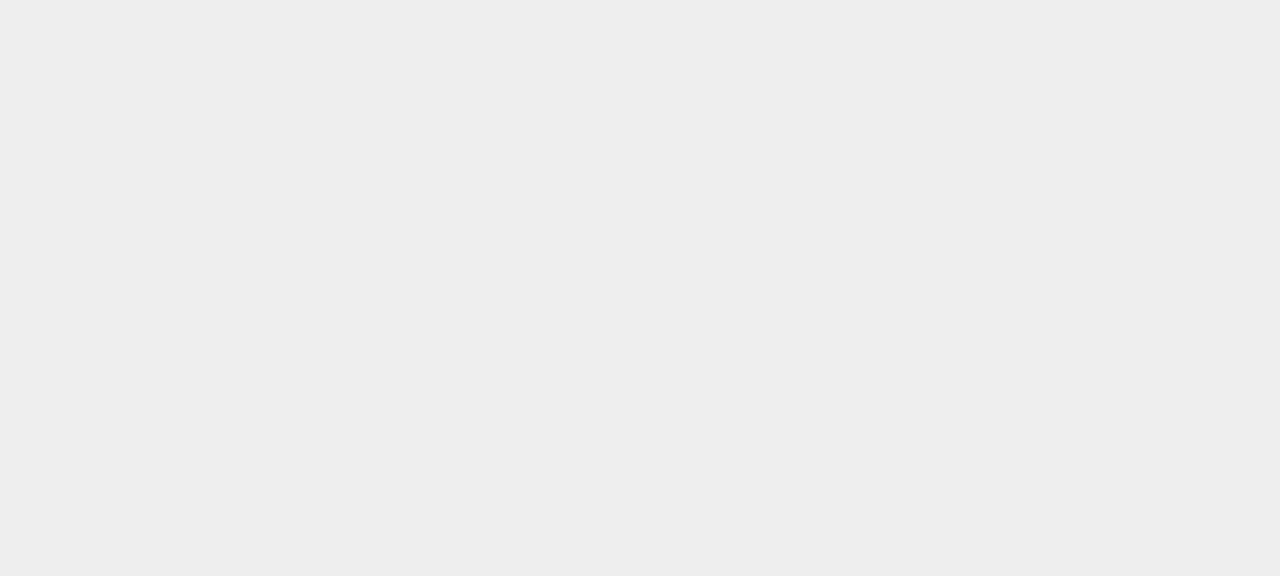
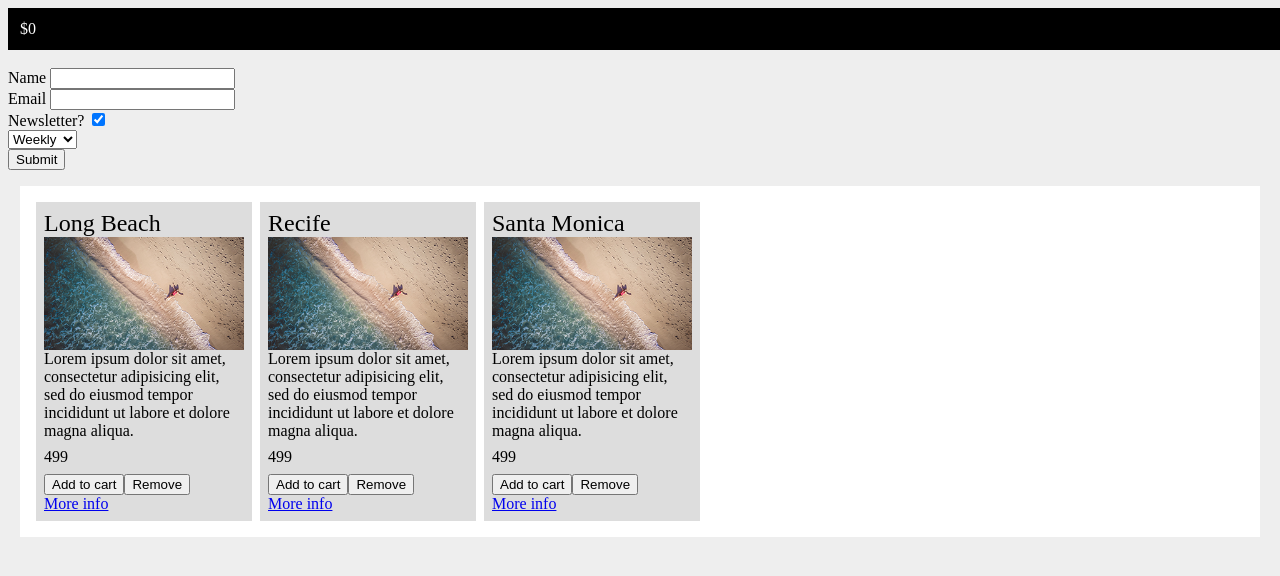
Before and after one commit to raymondnormeshie/jQuery_and_ajax_Project, a plain HTML site: page index.html in a window 1280 px wide. Drawn offline with Linux system fonts and the light colour scheme.

Commit message:
Update index.html

```diff
--- a/index.html
+++ b/index.html
@@ -5,11 +5,37 @@
     <script src="js/main.js"></script>
     <link rel="stylesheet" type="text/css" href="css/style.css">
 
-
 </head>
 
 <body>
-
+    <div id="cart-container">
+        $0
+    </div>
+    <div id="user-data">
+        <form id="cart-form" method="post" action="data/cartSubmit.json">
+            <br/>
+            <label>Name</label>
+            <input name="name" type="text"></input>
+            <br/>
+            <label>Email</label>
+            <input name="email" type="text"></input>
+            <br/>
+            <label>Newsletter?</label>
+            <input name="wantNewsletter" id="newsletter-checkbox" checked type="checkbox"></input>
+            <br/>
+            <select name="newsletterFrequency" id="newsletter-frequency">
+          <option>-</option>
+          <option selected>Weekly</option>
+          <option>Monthly</option>
+        </select>
+            <br/>
+            <button id="submit-cart">Submit</button>
+        </form>
+        <div id="feedback-message"></div>
+    </div>
+    <div id="container">
+        <br style="clear: left;" />
+    </div>
 </body>
 
 </html>
```
